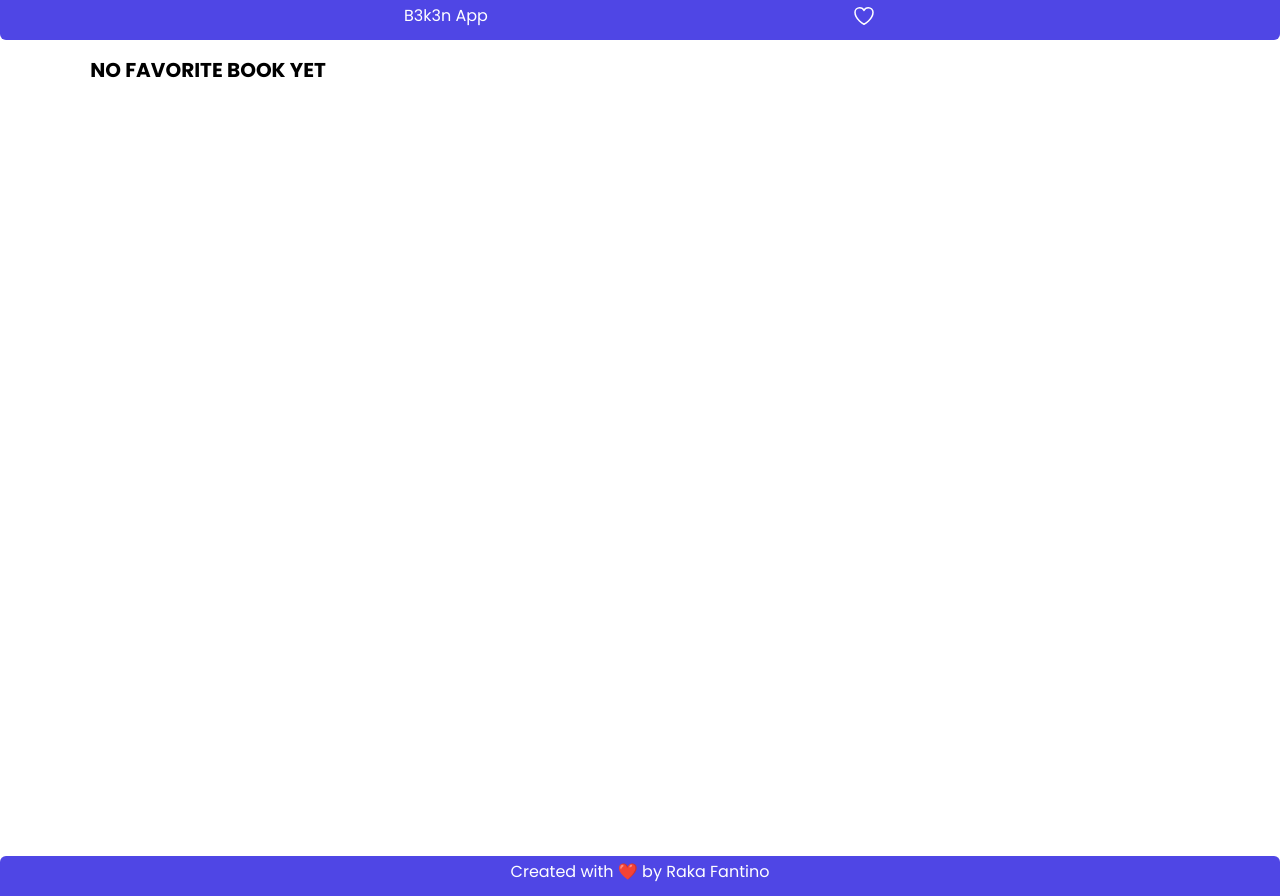
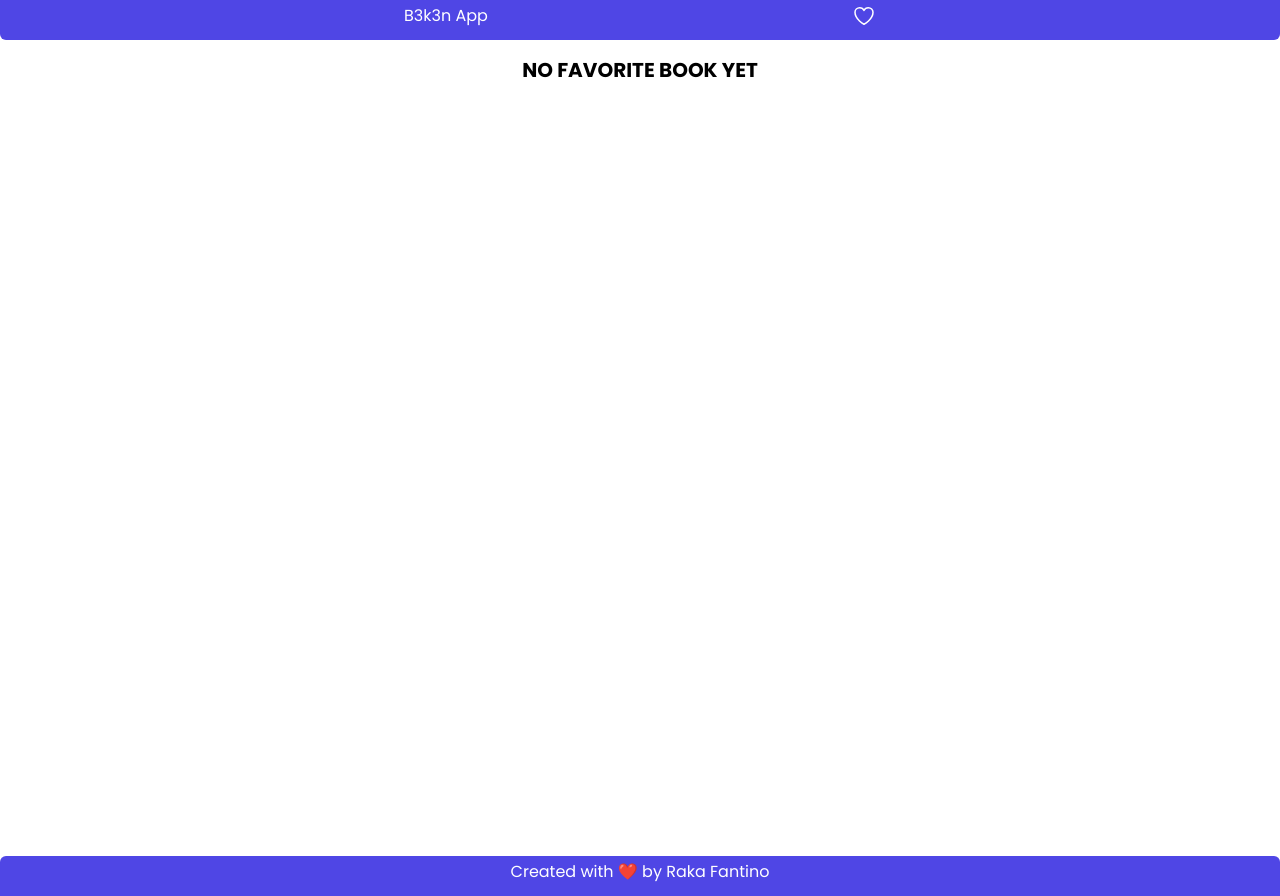
Before and after one commit to rakafantino/b3k3n-app, a React (Vite) app: page /favorite in a window 1280 px wide. Built offline with nearby package versions, Linux system fonts and the light colour scheme.

Commit message:
fixing some bug on favorite feature

```diff
--- a/src/pages/Favorite.jsx
+++ b/src/pages/Favorite.jsx
@@ -15,18 +15,19 @@ export default function Favorite() {
     <>
       <Layout>
         <div className="grid md:grid-cols-3 sm:grid-cols-2 grid-cols-1 justify-items-center text-center gap-4 mt-4 ">
-          {favoriteBook ? (
+          {favoriteBook && (
             <>
               {favoriteBook.map((book) => {
                 return <Card key={book.id} book={book} />;
               })}
             </>
-          ) : (
-            <div className="flex justify-items-center mx-auto">
-              <div className="font-bold text-xl mx-auto">NO FAVORITE BOOK YET</div>
-            </div>
           )}
         </div>
+        {!favoriteBook && (
+          <div className="flex">
+            <div className="font-bold text-xl mx-auto">NO FAVORITE BOOK YET</div>
+          </div>
+        )}
       </Layout>
     </>
   );
```
